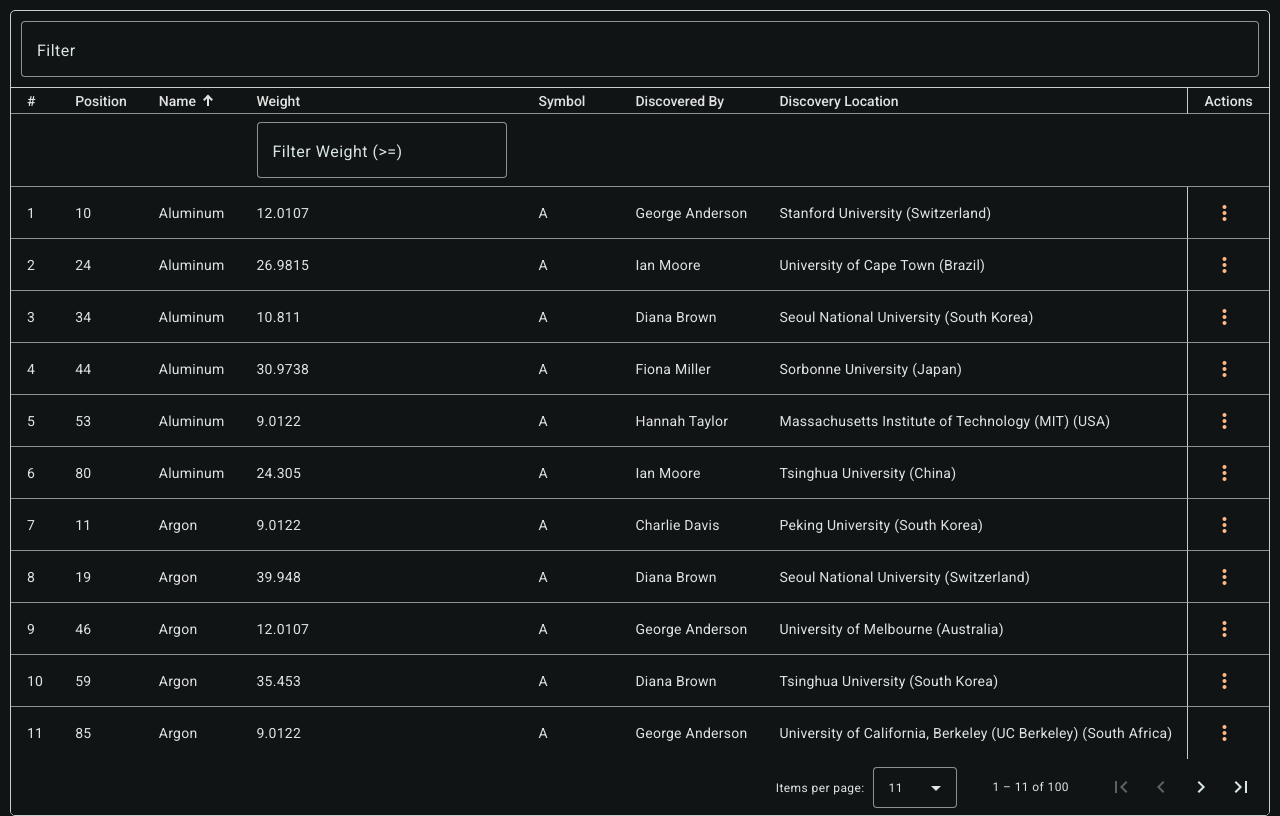
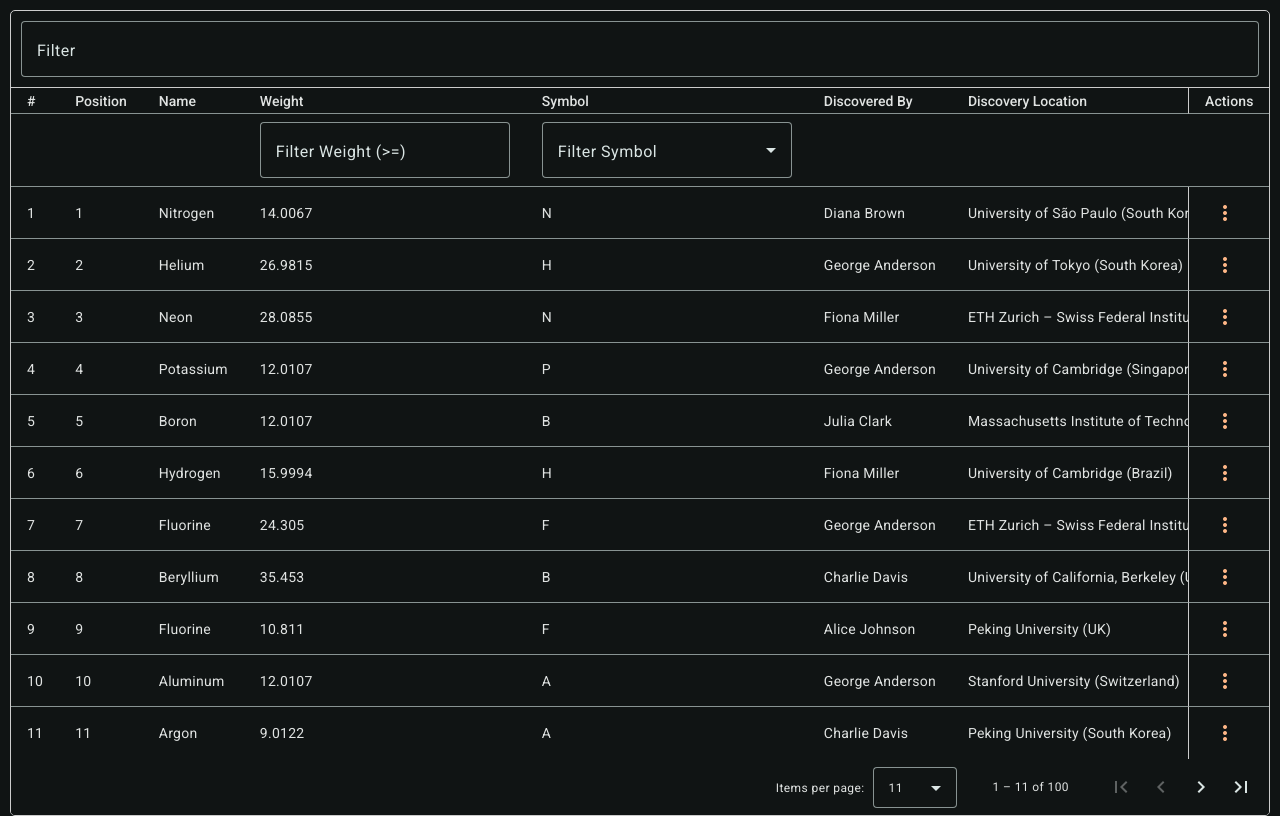
Before and after one commit to this-wastes-time/sp1-custom-table, an Angular app in the folder sp1-custom-table/: page / in a window 1280 px wide. Built offline with nearby package versions, Linux system fonts and the light colour scheme.

Commit message:
#4 add select dropdown support for column level filter

```diff
--- a/sp1-custom-table/src/app/app.component.ts
+++ b/sp1-custom-table/src/app/app.component.ts
@@ -169,6 +169,10 @@ export class AppComponent {
         field: 'symbol',
         header: 'Symbol',
         sortable: true,
+        filterOptions: {
+          type: 'select',
+          filterable: true,
+        }
       },
       {
         field: 'discoveredBy',
@@ -214,7 +218,6 @@ export class AppComponent {
     rowClass: (row) => (row.name === 'Calcium' ? ['gold', 'bold'] : ''),
     stickyHeaders: true,
     sortOptions: {
-      initialSort: { active: 'name', direction: 'asc' },
       sortFunc(item, property) {
         if (property === 'discoveryLocation') {
           return `${item.university} ${item.country}`;
@@ -224,14 +227,9 @@ export class AppComponent {
     },
     rowActions: [
       {
-        label: 'Edit',
-        description: 'Edit row action',
-        action: (row) => console.log('Edit:', row),
-      },
-      {
-        label: 'Delete',
-        description: 'Delete row action',
-        action: (row) => console.log('Delete:', row),
+        label: 'Show Details',
+        description: 'Show more details',
+        action: (row) => console.log('Showing details:', row),
       },
     ],
     stickyActions: true,
--- a/sp1-custom-table/src/app/components/custom-table/custom-table.component.html
+++ b/sp1-custom-table/src/app/components/custom-table/custom-table.component.html
@@ -65,6 +65,9 @@
                 @switch (column.filterOptions?.type) {
                   @case ('text') {
                     <ng-container *ngTemplateOutlet="textFilter; context: { $implicit: column, filters: columnFilters }"></ng-container>
+                  }
+                  @case ('select') {
+                    <ng-container *ngTemplateOutlet="selectFilter; context: { $implicit: column, filters: columnFilters }"></ng-container>
                   }
                 }
               </th>
@@ -152,3 +155,14 @@
     }
   </mat-form-field>
 </ng-template>
+<!-- Select -->
+<ng-template #selectFilter let-column let-filters="filters">
+  <mat-form-field>
+    <mat-label> {{ column.filterOptions.label ?? 'Filter ' + column.header }} </mat-label>
+    <mat-select [(ngModel)]="filters[column.field]" (selectionChange)="applyFilters()" multiple>
+      @for (option of columnSelectFilterOptions[column.field]; track option) {
+        <mat-option [value]="option"> {{ option }} </mat-option>
+      }
+    </mat-select>
+  </mat-form-field>
+</ng-template>
--- a/sp1-custom-table/src/app/components/custom-table/custom-table.component.ts
+++ b/sp1-custom-table/src/app/components/custom-table/custom-table.component.ts
@@ -28,36 +28,13 @@ export class CustomTableComponent implements OnChanges, AfterViewInit {
   displayColumns: string[] = [];
   displayColumnsFilters: string[] = [];
   columnFilters: Record<string, string> = {}; // Store filters for each column
+  columnSelectFilterOptions: Record<string, any[]> = {}; // Store select dropdown filter options for each column
 
   constructor(
     private announcer: LiveAnnouncer,
     private detector: ChangeDetectorRef
   ) {
-    this.dataSource.filterPredicate = (row: any, filter: string) => {
-      const { globalFilter, columnFilters } = JSON.parse(filter);
-
-      // Apply global filter (matches any column)
-      if (globalFilter) {
-        const matchesGlobal = Object.keys(row).some((key) =>
-          row[key]?.toString().toLowerCase().includes(globalFilter.toLowerCase())
-        );
-        if (!matchesGlobal) {
-          return false;
-        }
-      }
-
-      // Apply column-specific filters
-      return this.tableConfig.columns.every((column) => {
-        if (!column.filterOptions?.filterable || !columnFilters[column.field]) {
-          return true; // Skip columns without filters
-        }
-        const filterValue = columnFilters[column.field].toLowerCase();
-        const cellValue = row[column.field]?.toString().toLowerCase();
-        return column.filterOptions.filterPredicate
-          ? column.filterOptions.filterPredicate(row, filterValue)
-          : cellValue.includes(filterValue);
-      });
-    };
+    this.dataSource.filterPredicate = this.createFilterPredicate();
   }
 
   ngOnChanges(changes: SimpleChanges): void {
@@ -73,6 +50,7 @@ export class CustomTableComponent implements OnChanges, AfterViewInit {
     // When the data for the table comes in, update the Observable.
     if (changes['tableData']?.currentValue) {
       this.dataSource.data = changes['tableData']?.currentValue ?? this.dataSource.data;
+      this.generateColumnSelectFilterOptions();
     }
   }
 
@@ -101,6 +79,49 @@ export class CustomTableComponent implements OnChanges, AfterViewInit {
     this.displayColumnsFilters = this.displayColumns.map(col => `${col}-filter`);
   }
 
+  private generateColumnSelectFilterOptions(): void {
+    this.tableConfig.columns.forEach((column) => {
+      if (column.filterOptions?.type === 'select') {
+        const uniqueValues = Array.from(new Set(this.dataSource.data.map((row) => row[column.field]))).sort();
+        this.columnSelectFilterOptions[column.field] = uniqueValues;
+      }
+    });
+  }
+
+  private createFilterPredicate(): (row: any, filter: string) => boolean {
+    return (row: any, filter: string): boolean => {
+      const { globalFilter, columnFilters } = JSON.parse(filter);
+
+      // Apply global filter (matches any column)
+      if (globalFilter) {
+        const matchesGlobal = Object.keys(row).some((key) =>
+          row[key]?.toString().toLowerCase().includes(globalFilter.toLowerCase())
+        );
+        if (!matchesGlobal) {
+          return false;
+        }
+      }
+
+      // Apply column-specific filters
+      return this.tableConfig.columns.every((column) => {
+        if (!column.filterOptions?.filterable || !columnFilters[column.field]?.length) {
+          return true; // Skip columns without active filters
+        }
+
+        const filterValue = columnFilters[column.field];
+
+        if (column.filterOptions.type === 'select') {
+          return filterValue.includes(row[column.field]); // Check if the row's value matches any selected option
+        }
+
+        const cellValue = row[column.field]?.toString().toLowerCase();
+        return column.filterOptions.filterPredicate
+          ? column.filterOptions.filterPredicate(row, filterValue)
+          : cellValue.includes(filterValue);
+      });
+    };
+  }
+
   protected getRowNumber(index: number): number {
     return this.paginator?.pageIndex * this.paginator?.pageSize + index + 1;
   }
--- a/sp1-custom-table/src/app/components/custom-table/custom-table.module.ts
+++ b/sp1-custom-table/src/app/components/custom-table/custom-table.module.ts
@@ -11,6 +11,8 @@ import { SearchBoxComponent } from '../search-box/search-box.component';
 import { MAT_FORM_FIELD_DEFAULT_OPTIONS, MatFormFieldDefaultOptions, MatFormFieldModule } from '@angular/material/form-field';
 import { FormsModule } from '@angular/forms';
 import { MatInputModule } from '@angular/material/input';
+import { MatOptionModule } from '@angular/material/core';
+import { MatSelectModule } from '@angular/material/select';
 
 const checkboxConfig: MatCheckboxDefaultOptions = {
   clickAction: 'noop',
@@ -36,6 +38,8 @@ const formFieldConfig: MatFormFieldDefaultOptions = {
     MatFormFieldModule,
     MatInputModule,
     FormsModule,
+    MatSelectModule,
+    MatOptionModule,
   ],
   exports: [
     CommonModule,
@@ -50,6 +54,8 @@ const formFieldConfig: MatFormFieldDefaultOptions = {
     MatFormFieldModule,
     MatInputModule,
     FormsModule,
+    MatSelectModule,
+    MatOptionModule,
   ],
   providers: [
     { provide: MAT_CHECKBOX_DEFAULT_OPTIONS, useValue: checkboxConfig },
--- a/sp1-custom-table/src/app/components/custom-table/models/filter.model.ts
+++ b/sp1-custom-table/src/app/components/custom-table/models/filter.model.ts
@@ -1,4 +1,4 @@
-export declare type FilterType = 'text';
+export declare type FilterType = 'text' | 'select';
 
 export interface TableFilter {
   id?: string; // ID for filter input element
```
